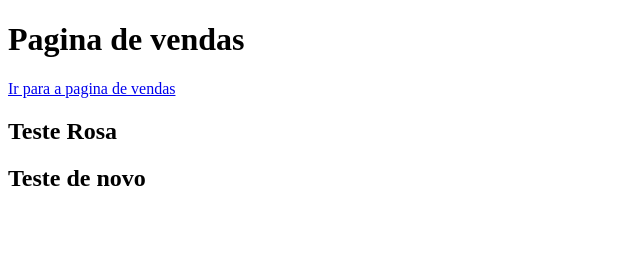
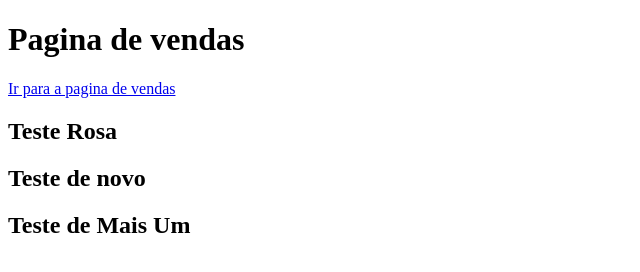
Before and after one commit to RosangelaRS1982/Site-vendas, a plain HTML site: page vendas.html in a window 1280 px wide. Shown: the whole page, without its empty margins (0-640 px from the left). Drawn offline with Linux system fonts and the light colour scheme.

Commit message:
agorA VAI

```diff
--- a/vendas.html
+++ b/vendas.html
@@ -11,6 +11,7 @@
     <a href="index.html">Ir para a pagina de vendas</a>
      <h2>Teste Rosa</h2>
      <h2>Teste de novo</h2>
+     <h2>Teste de Mais Um</h2>
 
 </body>
 </html>
```
Also changed, not shown: index.html (+1 -0 lines).
